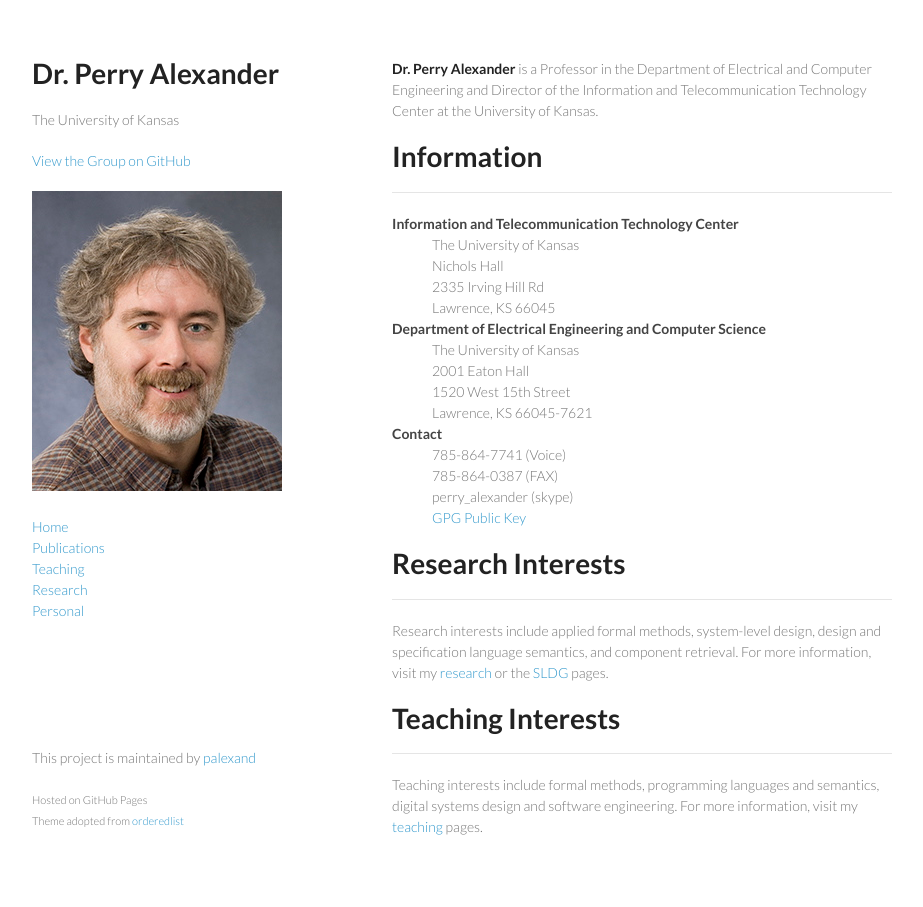
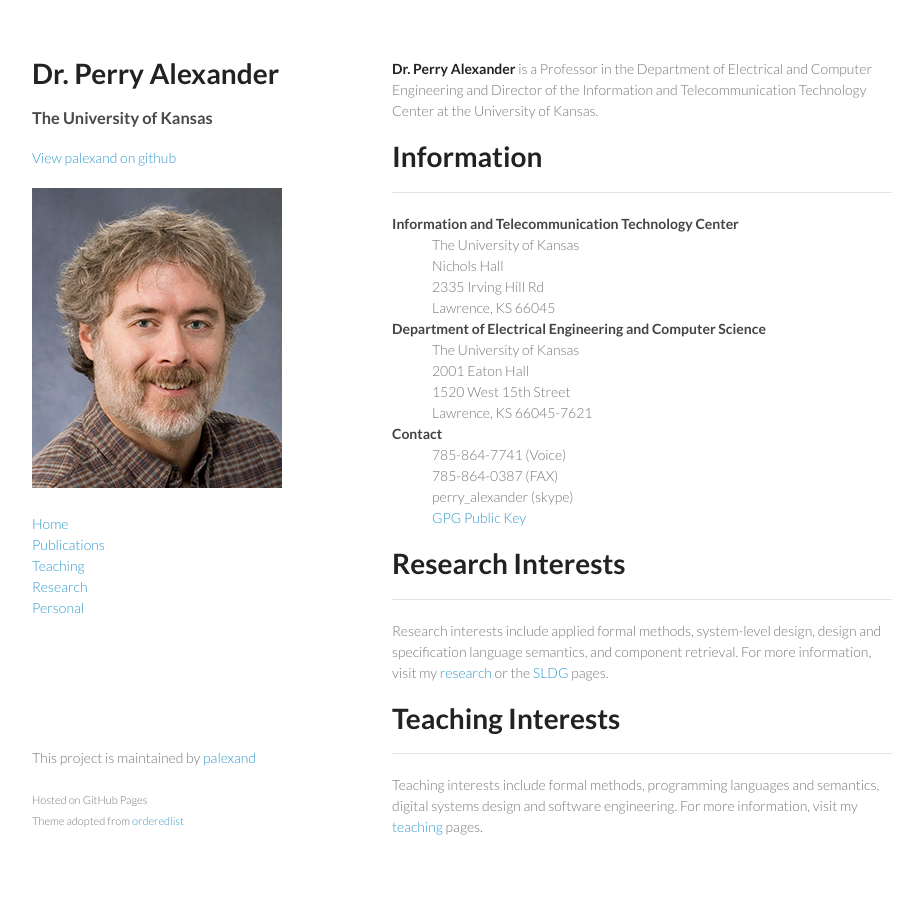
Before and after one commit to palexand/palexand.github.io, a Jekyll site: the page built from index.md, in a window 1280 px wide. Shown: the whole page, without its empty margins (178-1101 px from the left). Built offline with Jekyll 4.4.1, drawn with Linux system fonts in a browser that asks for light colours.

Commit message:
formatting main layout

```diff
--- a/_layouts/frontpage.html
+++ b/_layouts/frontpage.html
@@ -16,9 +16,9 @@
     <div class="wrapper">
       <header>
         <h1>{{ site.title }}</h1>
-        <p>{{ site.subtitle }}</p>
+        <h3>{{ site.subtitle }}</h3>
 
-        <p class="view"><a href="https://github.com/{{ site.account }}/">View the Group on GitHub</small></a></p>
+        <p class="view"><a href="https://github.com/{{ site.account }}/">View palexand on github</small></a></p>
 
 	<img src="{{ site.baseurl }}/images/Alexander_Perry.jpg" alt="Perry Alexander">
 
```
